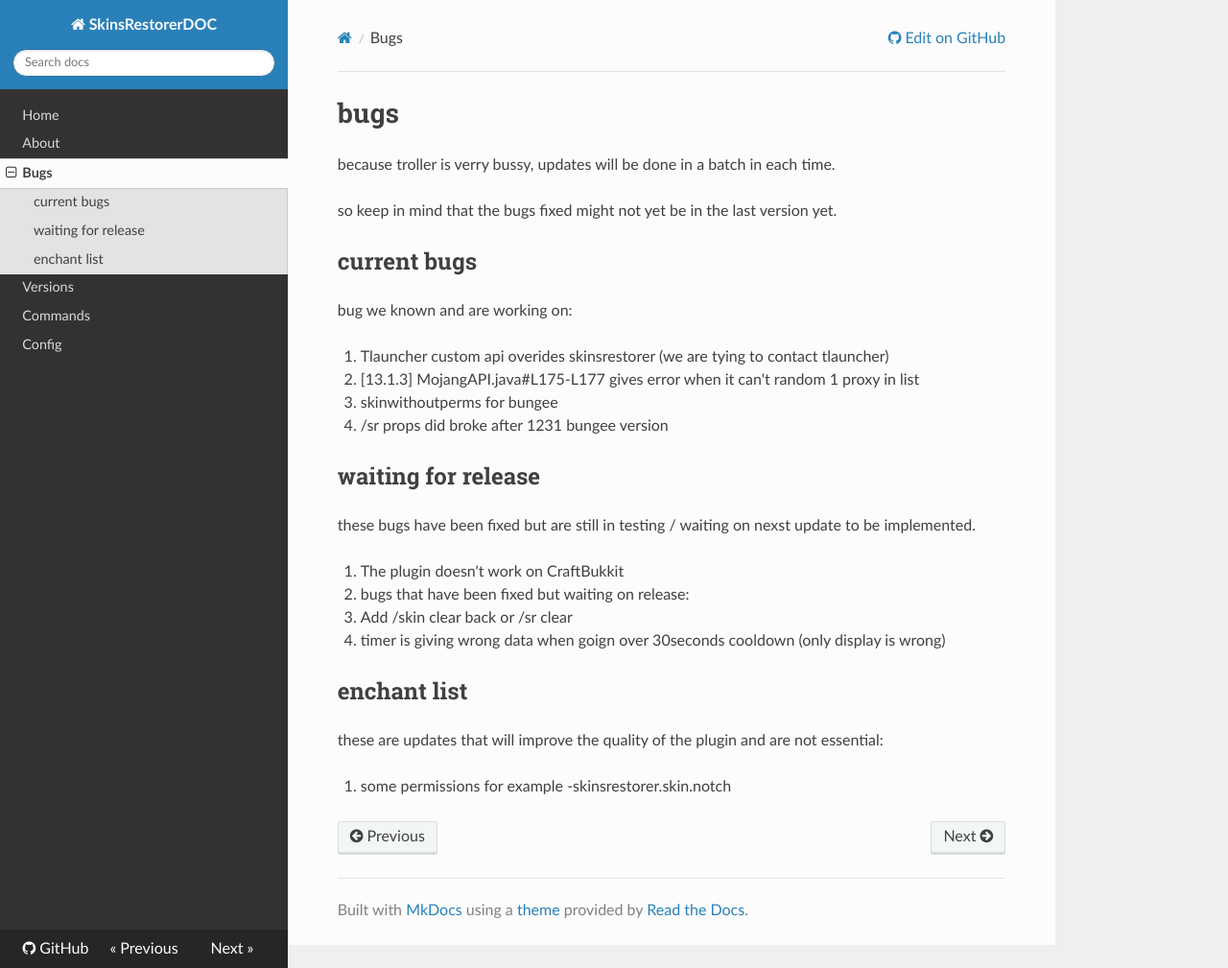
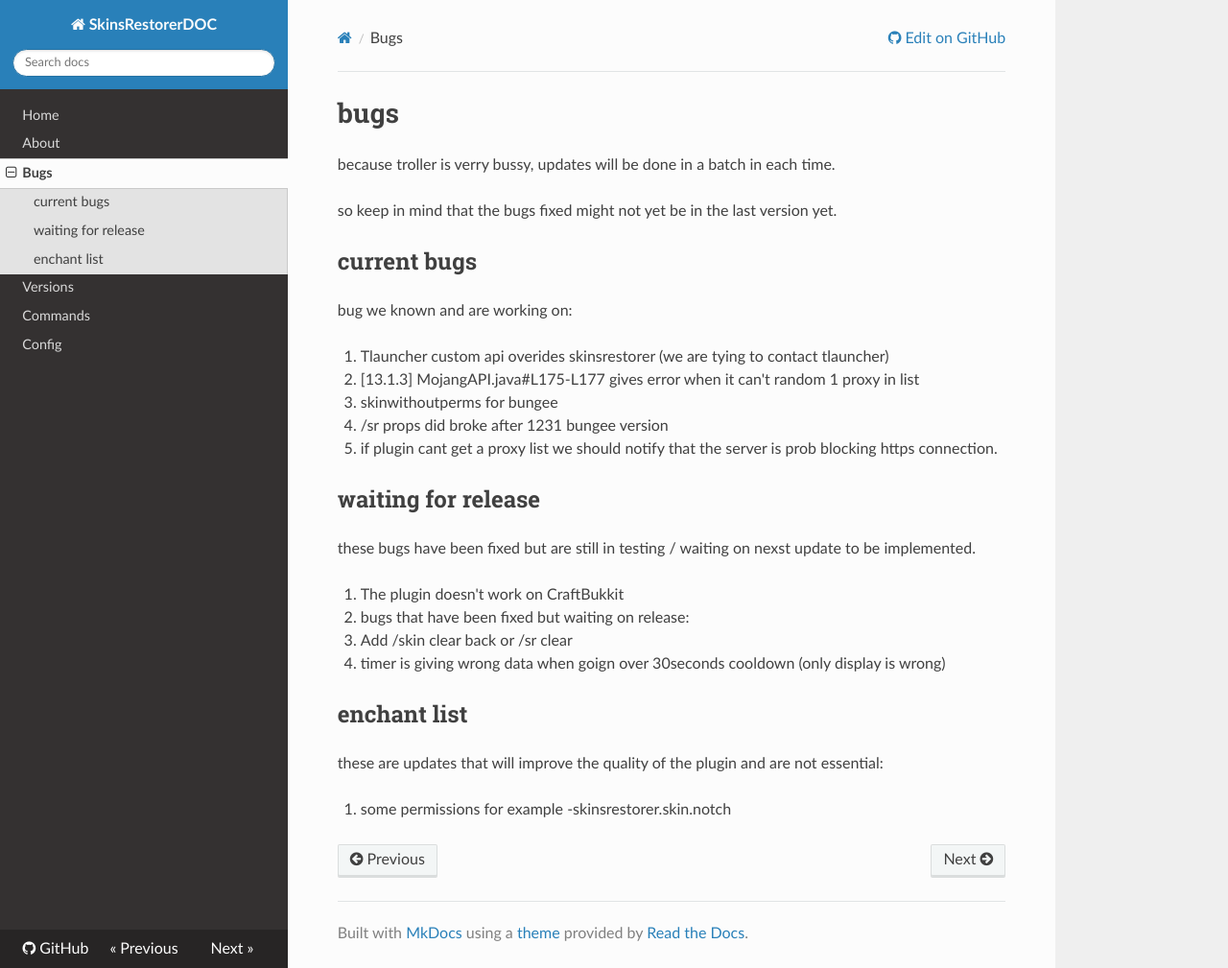
Before and after one commit to xknat/SkinsRestorerDOC, an MkDocs documentation site: the page built from docs/bugs.md, in a window 1280 px wide and 1009 px high. Shown: the whole window at 96% size. Built offline with MkDocs 1.6.1, drawn with Linux system fonts in a browser that asks for light colours; nearby versions of some CDN libraries; old or Windows-style settings are respelled for this version of MkDocs.

Commit message:
Update bugs.md

```diff
--- a/docs/bugs.md
+++ b/docs/bugs.md
@@ -15,6 +15,8 @@ bug we known and are working on:
 3. skinwithoutperms for bungee
 
 4. /sr props did broke after 1231 bungee version
+
+5. if plugin cant get a proxy list we should notify that the server is prob blocking https connection.
 
 
 ##waiting for release
```
